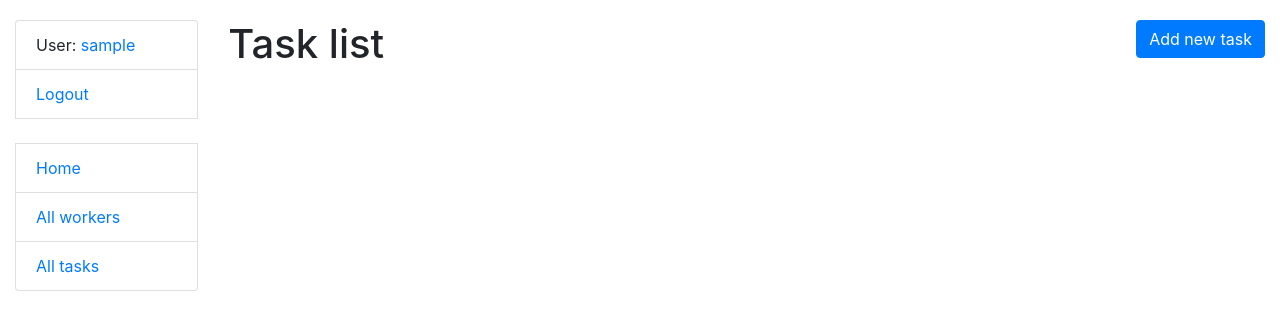
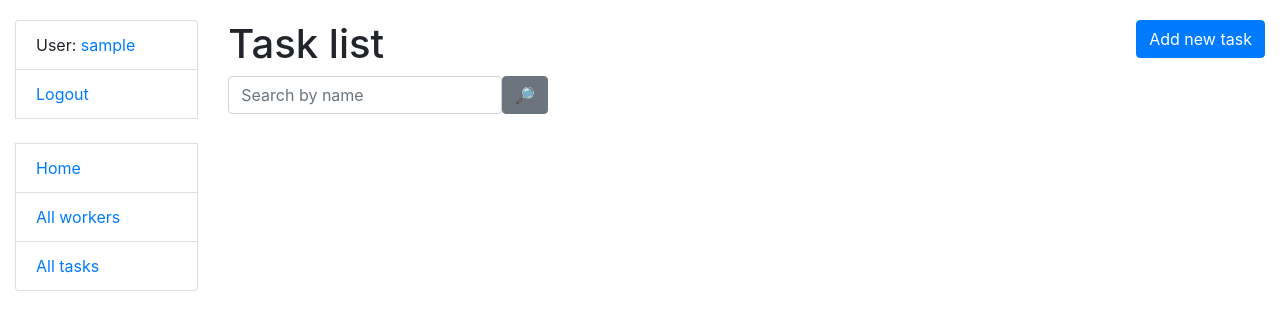
Before and after one commit to VladyslavCherkashyn/task-manager-project, a Django app: page /tasks/ in a window 1280 px wide. Shown: the top 330 px of the page. Run offline with Django 4.2, Linux system fonts and the light colour scheme; the visitor is signed in with stand-in values (Sample User, id 1); data that the repository does not hold is empty; some libraries are stand-ins or nearby versions.

Commit message:
added search fields for worker and tasks lists

```diff
--- a/templates/manager/task_list.html
+++ b/templates/manager/task_list.html
@@ -1,4 +1,5 @@
 {% extends "base.html" %}
+{% load crispy_forms_filters %}
 
 {% block content %}
 
@@ -6,6 +7,10 @@
     Task list
     <a style="float: right" href="{% url 'manager:task-create' %}" class="btn btn-primary">Add new task</a>
   </h1>
+  <form action="" method="get" class="form-inline">
+    {{ search_form|crispy }}
+    <input class="btn btn-secondary" type="submit" value="🔎">
+  </form>
   {% if task_list %}
     <table class="table">
       <tr>
--- a/templates/manager/worker_list.html
+++ b/templates/manager/worker_list.html
@@ -1,10 +1,15 @@
 {% extends "base.html" %}
+{% load crispy_forms_filters %}
 
 {% block content %}
     <h1>
       Worker List
       <a style="float: right" href="{% url 'manager:worker-create' %}" class="btn btn-primary">Add new worker</a>
     </h1>
+  <form action="" method="get" class="form-inline">
+    {{ search_form|crispy }}
+    <input class="btn btn-secondary" type="submit" value="🔎">
+  </form>
 
     {% if worker_list %}
     <table class="table">
```
